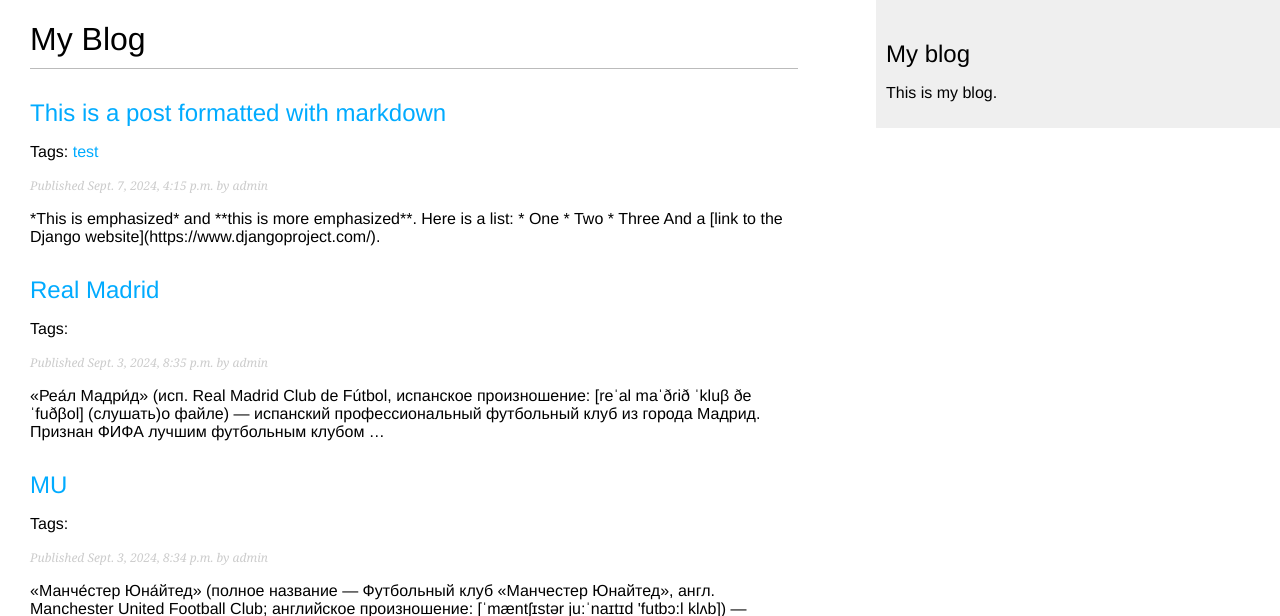
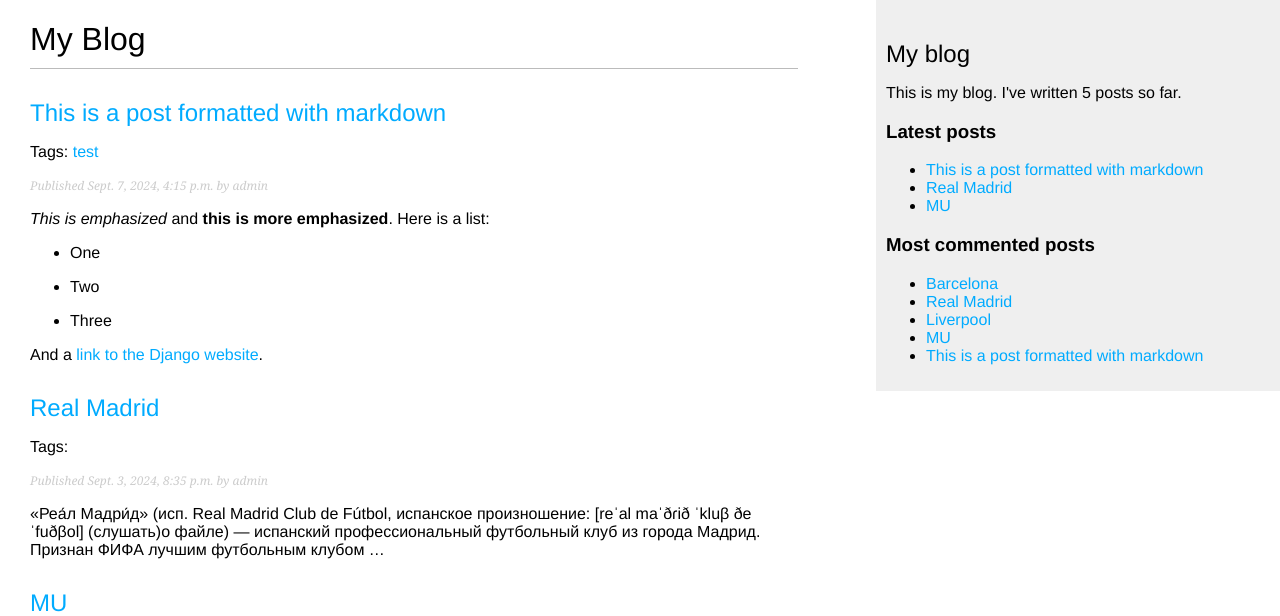
Before and after one commit to Kai120789/django_project_blog, a Django app: page /blog/ in a window 1280 px wide. Shown: the top 616 px of the page. Run offline with Django 4.2, Linux system fonts and the light colour scheme; data comes from the database, SQL or seed files in the repository; both versions use the stored data as it was after the commit; parts of the project's set-up code (start-up, migrations or seed data) failed here and were passed over.

Commit message:
markdown

```diff
--- a/base/base/settings.py
+++ b/base/base/settings.py
@@ -28,6 +28,7 @@ DEBUG = True
 
 ALLOWED_HOSTS = []
 
+SITE_ID = 1
 
 # Application definition
 
@@ -40,6 +41,8 @@ INSTALLED_APPS = [
     'django.contrib.staticfiles',
     'blog.apps.BlogConfig',
     'taggit',
+    'django.contrib.sites',
+    'django.contrib.sitemaps',
 ]
 
 MIDDLEWARE = [
--- a/base/base/urls.py
+++ b/base/base/urls.py
@@ -16,8 +16,16 @@ Including another URLconf
 """
 from django.contrib import admin
 from django.urls import path, include
+from django.contrib.sitemaps.views import sitemap
+from blog.sitemaps import PostSitemap
+
+sitemaps = {
+    'posts': PostSitemap,
+}
 
 urlpatterns = [
     path('admin/', admin.site.urls),
-    path('blog/', include('blog.urls', namespace='blog'))
+    path('blog/', include('blog.urls', namespace='blog')),
+    path('sitemap.xml', sitemap, {'sitemaps': sitemaps},
+         name='django.contrib.sitemaps.views.sitemap')
 ]
--- a/base/blog/templates/blog/base.html
+++ b/base/blog/templates/blog/base.html
@@ -1,4 +1,5 @@
 
+{% load blog_tags %}
 {% load static %}
 <!DOCTYPE html>
 <html>
@@ -13,7 +14,21 @@
     </div>
     <div id="sidebar">
         <h2>My blog</h2>
-        <p>This is my blog.</p>
+        <p>
+            This is my blog.
+            I've written {% total_posts %} posts so far.
+        </p>
+        <h3>Latest posts</h3>
+        {% show_latest_posts 3 %}
+        <h3>Most commented posts</h3>
+        {% get_most_commented_posts as most_commented_posts %}
+        <ul>
+            {% for post in most_commented_posts %}
+            <li>
+                <a href="{{ post.get_absolute_url }}">{{ post.title }}</a>
+            </li>
+            {% endfor %}
+        </ul>
     </div>
 </body>
 </html>
--- /dev/null
+++ b/base/blog/templates/blog/post/latest_posts.html
@@ -0,0 +1,7 @@
+<ul>
+    {% for post in latest_posts %}
+        <li>
+            <a href="{{ post.get_absolute_url }}">{{ post.title }}</a>
+        </li>
+    {% endfor %}
+</ul>
--- a/base/blog/templates/blog/post/list.html
+++ b/base/blog/templates/blog/post/list.html
@@ -1,4 +1,5 @@
 {% extends "blog/base.html" %}
+{% load blog_tags %}
 
 {% block title %}My Blog{% endblock %}
 
@@ -25,7 +26,7 @@
         <p class="date">
             Published {{ post.publish }} by {{ post.author }}
         </p>
-        {{ post.body|truncatewords:30|linebreaks }}
+        {{ post.body|markdown|truncatewords_html:30 }}
     {% endfor %}
     {% include "pagination.html" with page=posts %}
 {% endblock %}
--- /dev/null
+++ b/base/blog/templatetags/blog_tags.py
@@ -0,0 +1,29 @@
+from django import template
+from ..models import Post
+from django.db.models import Count
+from django.utils.safestring import mark_safe
+import markdown
+
+register = template.Library()
+
+@register.simple_tag
+def total_posts():
+    return Post.published.count()
+
+
+@register.inclusion_tag('blog/post/latest_posts.html')
+def show_latest_posts(count=5):
+    latest_posts = Post.published.order_by('-publish')[:count]
+    return {'latest_posts': latest_posts}
+
+
+@register.simple_tag
+def get_most_commented_posts(count=5):
+    return Post.published.annotate(
+        total_comments=Count('comments')
+    ).order_by('-total_comments')[:count]
+
+
+@register.filter(name='markdown')
+def markdown_format(text):
+    return mark_safe(markdown.markdown(text))
--- a/base/blog/views.py
+++ b/base/blog/views.py
@@ -7,6 +7,7 @@ from .forms import EmailPostForm, CommentForm
 from django.core.mail import send_mail
 from django.views.decorators.http import require_POST
 from taggit.models import Tag
+from django.db.models import Count
 
 def post_list(request, tag_slug=None):
     post_list = Post.published.all()
@@ -45,11 +46,19 @@ def post_detail(request, year, month, day, post):
     # Форма для комментирования пользователями
     form = CommentForm()
 
+    # Список схожих постов
+    post_tags_ids = post.tags.values_list('id', flat=True)
+    similar_posts = Post.published.filter(tags__in=post_tags_ids)\
+                                  .exclude(id=post.id) # type: ignore
+    similar_posts = similar_posts.annotate(same_tags=Count('tags'))\
+                                 .order_by('-same_tags', '-publish')[:4]
+
     return render(request,
                   'blog/post/detail.html',
                   {'post': post,
                    'comments': comments,
-                   'form': form})
+                   'form': form,
+                   'similar_posts': similar_posts})
 
 
 class PostListView(ListView):
```
Also changed, not shown: base/blog/sitemaps.py (added, +12 -0 lines), base/blog/templates/blog/post/detail.html (+12 -1 lines), base/blog/templatetags/__init__.py (added), base/db.sqlite3.
